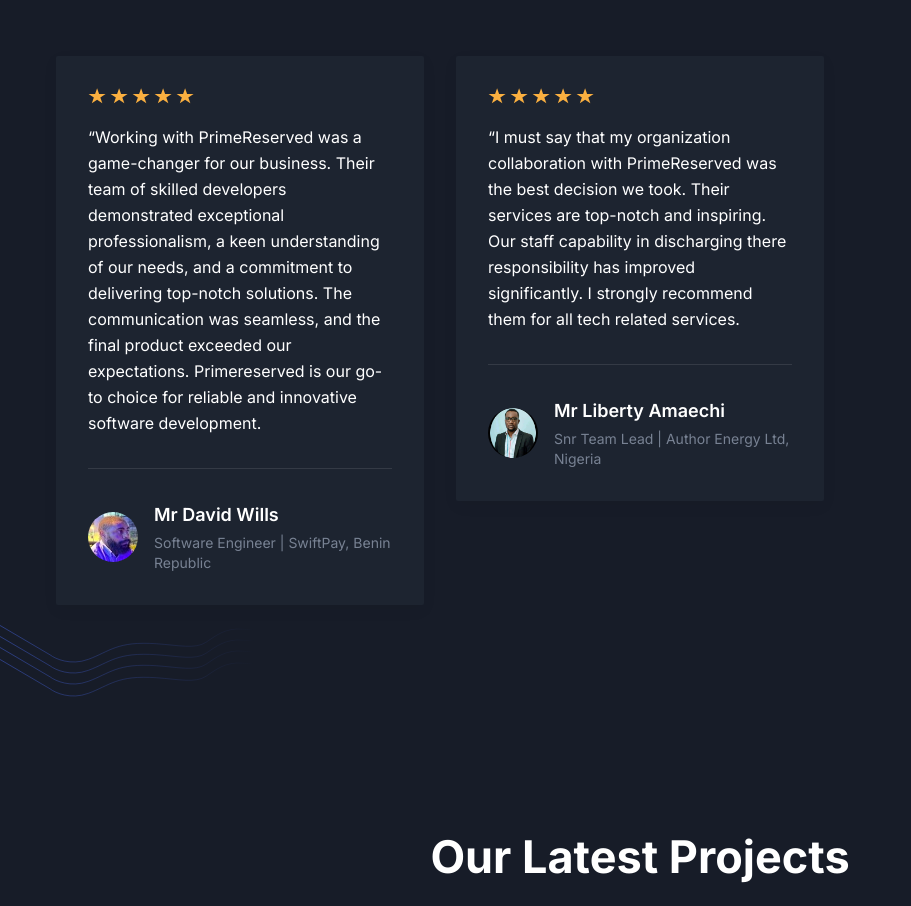
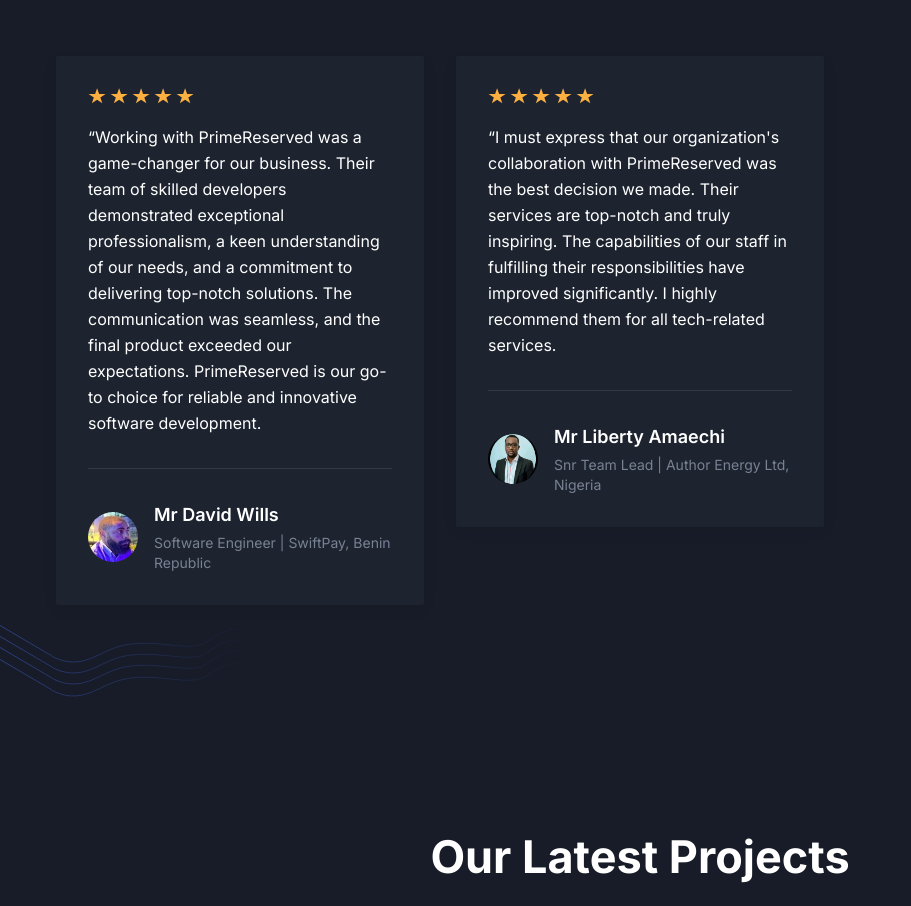
Before and after one commit to PrimeReserved/primereserved-main, a Next.js app: page / in a window 1280 px wide. Shown: the part 4660-5566 px from the top of the page, without its empty margins (0-911 px from the left). Built offline with nearby package versions, Linux system fonts and the light colour scheme.

Commit message:
Edited the testimonials section

```diff
--- a/components/Testimonials/index.tsx
+++ b/components/Testimonials/index.tsx
@@ -8,7 +8,7 @@
     name: "Mr David Wills",
     designation: "Software Engineer | SwiftPay, Benin Republic",
     content:
-      "Working with PrimeReserved was a game-changer for our business. Their team of skilled developers demonstrated exceptional professionalism, a keen understanding of our needs, and a commitment to delivering top-notch solutions. The communication was seamless, and the final product exceeded our expectations. Primereserved is our go-to choice for reliable and innovative software development.",
+      "Working with PrimeReserved was a game-changer for our business. Their team of skilled developers demonstrated exceptional professionalism, a keen understanding of our needs, and a commitment to delivering top-notch solutions. The communication was seamless, and the final product exceeded our expectations. PrimeReserved is our go-to choice for reliable and innovative software development.",
     image: "/images/testimonials/david.JPG",
     star: 5,
   },
@@ -17,7 +17,7 @@
     name: "Mr Liberty Amaechi",
     designation: "Snr Team Lead | Author Energy Ltd, Nigeria",
     content:
-      "I must say that my organization collaboration with PrimeReserved was the best decision we took. Their services are top-notch and inspiring. Our staff capability in discharging there responsibility has improved significantly. I strongly recommend them for all tech related services.",
+      "I must express that our organization's collaboration with PrimeReserved was the best decision we made. Their services are top-notch and truly inspiring. The capabilities of our staff in fulfilling their responsibilities have improved significantly. I highly recommend them for all tech-related services.",
     image: "/images/testimonials/liberty.jpeg",
     star: 5,
   },
```
